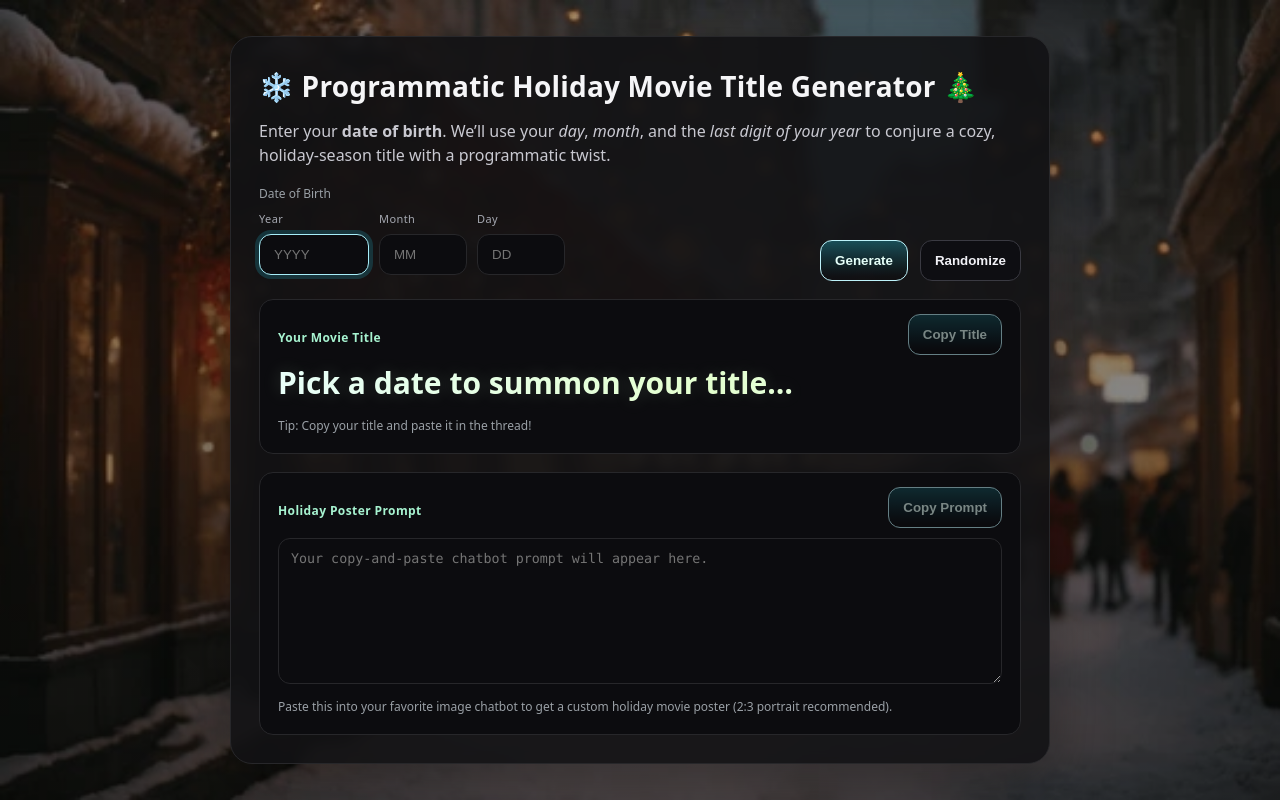
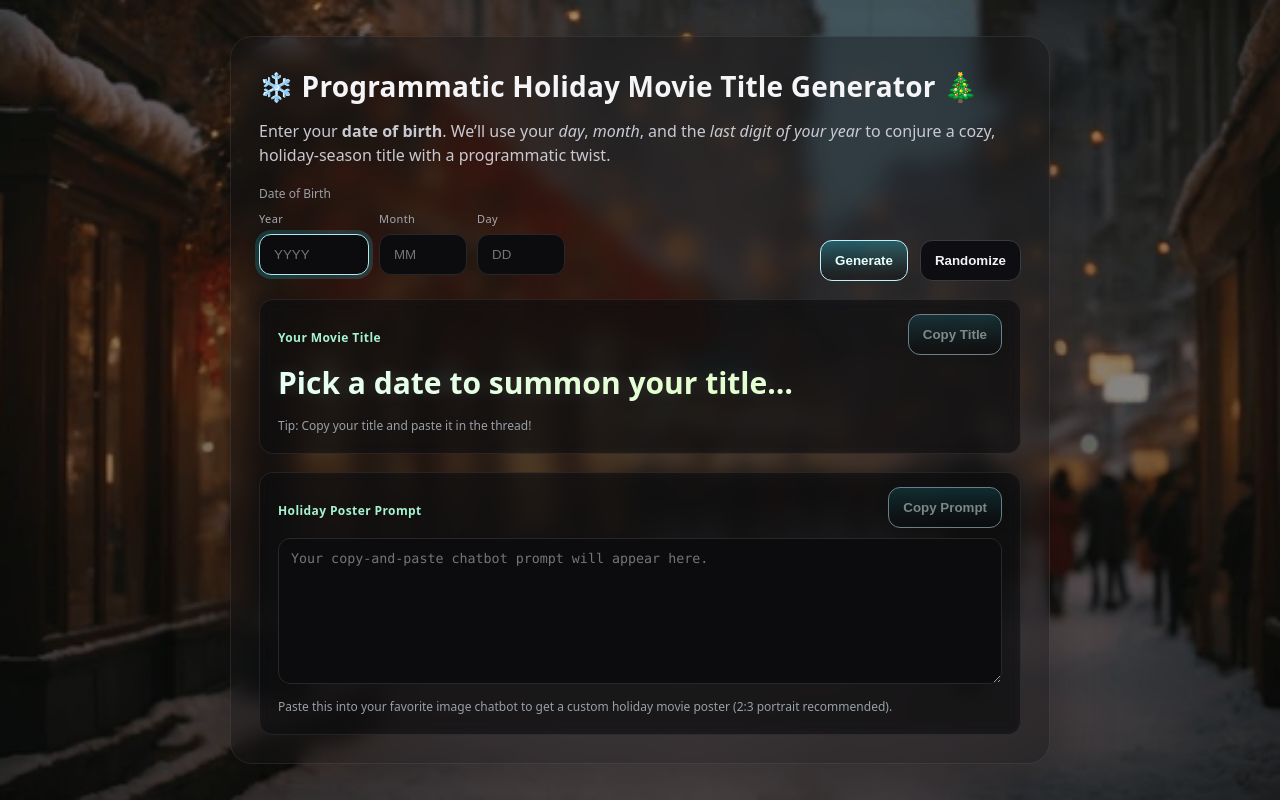
Before and after one commit to k-h-khan/generator-holiday-season, a plain HTML site: page index.html in a window 1280 px wide. Drawn offline with Linux system fonts and the light colour scheme.

Commit message:
Update index.html

```diff
--- a/index.html
+++ b/index.html
@@ -29,7 +29,15 @@
     /* removed: twinkling bokeh overlay to keep hero image clear */ to { opacity: .95; } }
     @keyframes twinkle { from { opacity: .55; } to { opacity: .9; } }
     .wrap{min-height:100vh;display:flex;align-items:center;justify-content:center;padding:24px}
-    .card{width:100%;max-width:820px;background:color-mix(in srgb,var(--card),transparent 10%);backdrop-filter:blur(6px);border:1px solid var(--line);border-radius:22px;box-shadow:0 18px 60px rgba(0,0,0,.35)}
+    .card{
+      width:100%;max-width:820px;
+      background:rgba(18,18,20,.45); /* translucent */
+      backdrop-filter:saturate(120%) blur(10px);
+      -webkit-backdrop-filter:saturate(120%) blur(10px);
+      border:1px solid rgba(255,255,255,.08);
+      border-radius:22px;
+      box-shadow:0 18px 60px rgba(0,0,0,.35)
+    }
     .body{padding:28px}
     h1{margin:0 0 12px;font-weight:900;font-size:28px;letter-spacing:.2px}
     p{margin:0 0 18px;color:var(--muted)}
@@ -48,7 +56,15 @@
     .btn.primary{border-color:color-mix(in srgb,var(--accent),#fff 70%);background:linear-gradient(180deg, color-mix(in srgb,var(--accent), transparent 70%), rgba(0,0,0,.2));color:#e6fff9}
     .btn.secondary{border-color:#3a3a42; color:#f1f1f6; background:#0e0e12}
     .btn[disabled]{opacity:.5;cursor:not-allowed}
-    .panel{margin-top:18px;border:1px solid var(--line);border-radius:14px;background:#0c0c0f;padding:18px}
+    .panel{
+      margin-top:18px;
+      border:1px solid rgba(255,255,255,.08);
+      border-radius:14px;
+      background:rgba(12,12,15,.50); /* translucent */
+      backdrop-filter:saturate(120%) blur(6px);
+      -webkit-backdrop-filter:saturate(120%) blur(6px);
+      padding:18px
+    }
     .panel-header{display:flex;justify-content:space-between;align-items:center;margin-bottom:6px}
     .panel-header .kicker{color:#a7f3d0;font-size:12px;font-weight:700;letter-spacing:.4px}
     .copy-btn{opacity:0; pointer-events:none; transform:translateY(-4px); transition:opacity .25s ease, transform .25s ease;}
```
